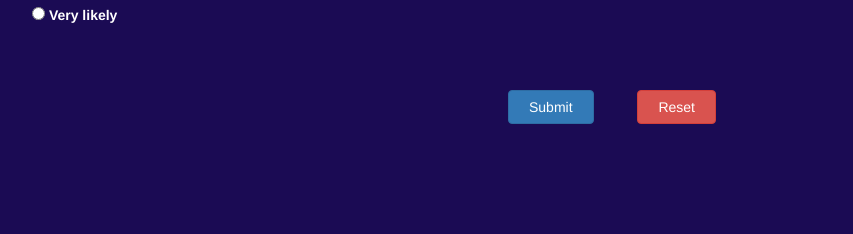
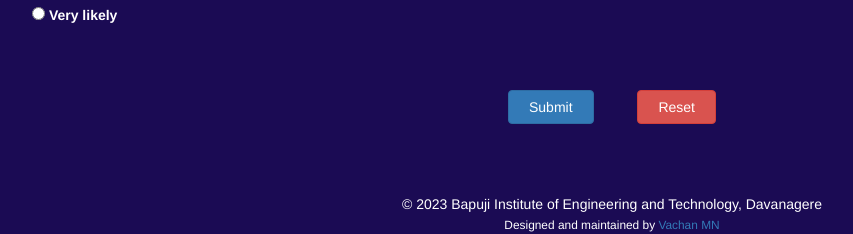
Before and after one commit to vachanmn123/CertGenerator, a Flask app: page / in a window 1280 px wide. Shown: the part 1607-1841 px from the top of the page, without its empty margins (28-881 px from the left). Before the commit the page ends 1731 px from the top, so only its background shows below. Run offline with Flask 3, Linux system fonts and the light colour scheme; parts of the project's set-up code (start-up, migrations or seed data) failed here and were passed over; some libraries are stand-ins or nearby versions.

Commit message:
Add credits 😎

```diff
--- a/templates/index.html
+++ b/templates/index.html
@@ -158,6 +158,13 @@
         </form>
     </div>
 
+    <footer>
+        <center>
+            &copy 2023 Bapuji Institute of Engineering and Technology, Davanagere<br />
+            <small>Designed and maintained by <a href="https://vachanmn.is-a.dev" target="_blank">Vachan MN</a></small>
+        </center>
+    </footer>
+
     <script src="https://maxcdn.bootstrapcdn.com/bootstrap/3.3.7/js/bootstrap.min.js" />
     <script src="https://cdn.jsdelivr.net/npm/popper.js@1.16.0/dist/umd/popper.min.js"
         integrity="sha384-Q6E9RHvbIyZFJoft+2mJbHaEWldlvI9IOYy5n3zV9zzTtmI3UksdQRVvoxMfooAo" crossorigin="anonymous" />
```
Also changed, not shown: templates/submitform.html (+7 -0 lines).
